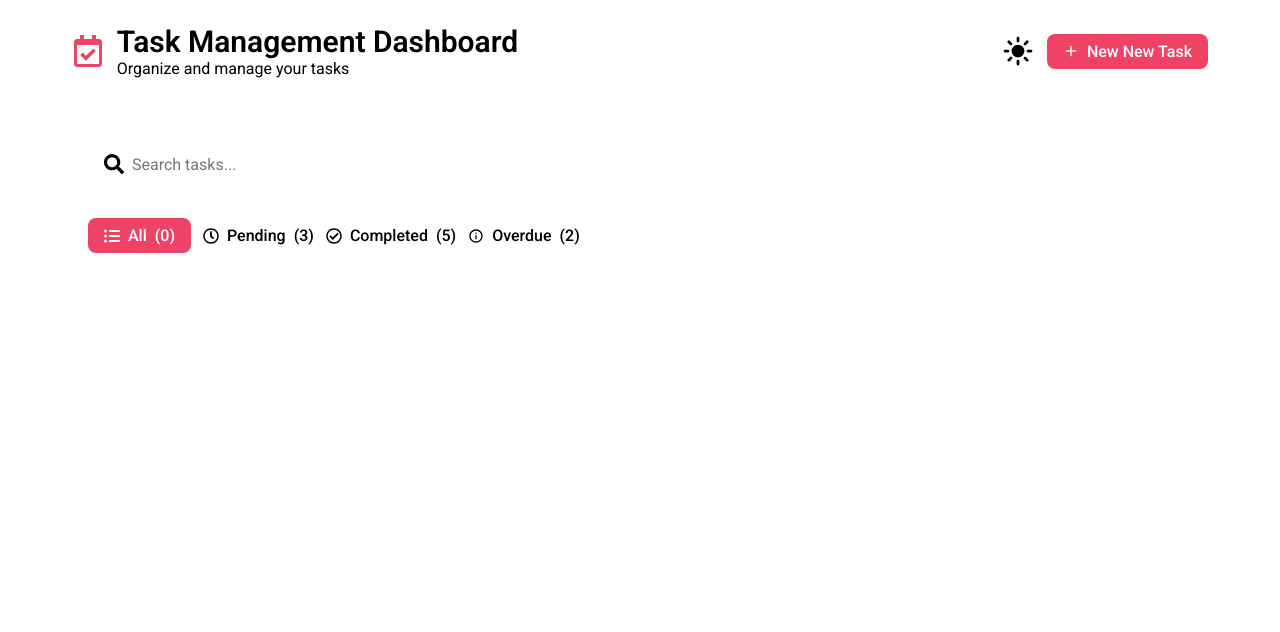
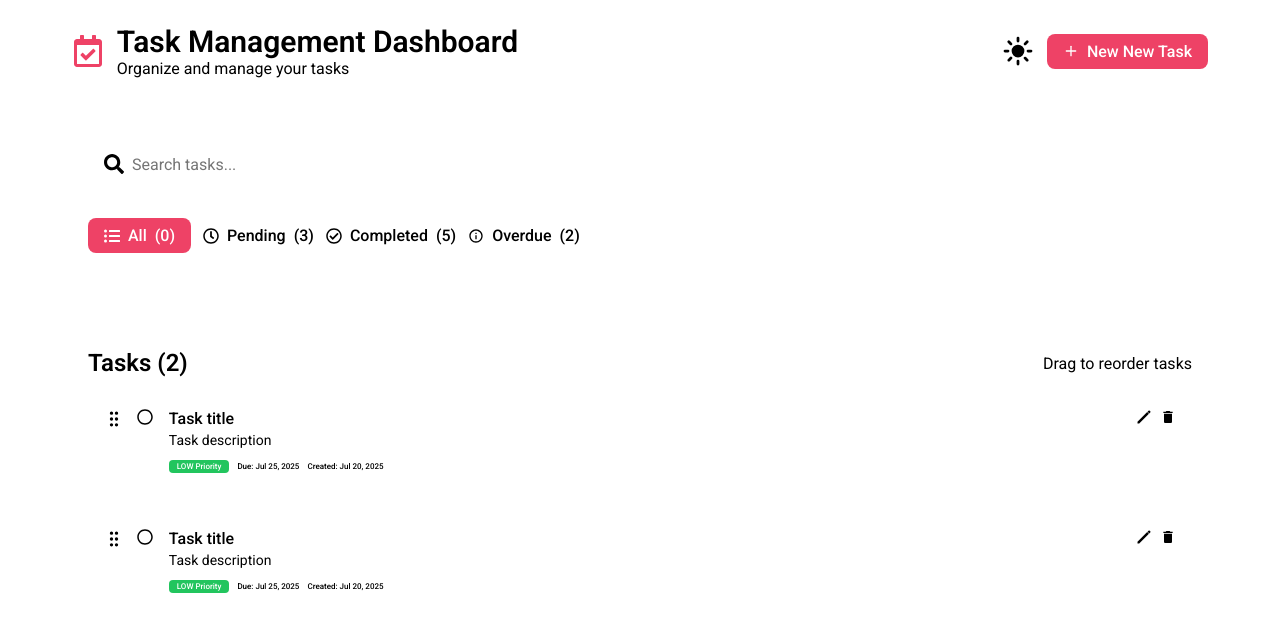
Before and after one commit to balikis-oyeleye/task-management-engineering-evaluation, a React (Vite) app: page / in a window 1280 px wide. Shown: the top 632 px of the page. Built offline with nearby package versions, Linux system fonts and the light colour scheme.

Commit message:
complete task design

```diff
--- a/src/App.tsx
+++ b/src/App.tsx
@@ -3,6 +3,7 @@ import Header from "./components/layout/header/header";
 import { useState } from "react";
 import Search from "./components/ui/search/search";
 import Filters from "./components/general/filters/filters";
+import Tasks from "./components/general/tasks/tasks";
 
 const App = () => {
   const [search, setSearch] = useState("");
@@ -16,6 +17,10 @@ const App = () => {
           <Search value={search} onChange={(e) => setSearch(e.target.value)} />
           <Filters active="all" onChange={() => {}} />
         </div>
+
+        <div className={styles.tasksWrapper}>
+          <Tasks />
+        </div>
       </main>
     </div>
   );
--- /dev/null
+++ b/src/components/general/tasks/task-item.module.css
@@ -0,0 +1,108 @@
+.taskItem {
+  display: flex;
+  flex-direction: column;
+  gap: 0.8rem;
+  background-color: var(--black-800);
+  padding: 1rem;
+  border-radius: 10px;
+  border: 1px solid var(--white-800);
+  margin-bottom: 1rem;
+  transition: box-shadow 0.2s ease;
+  position: relative;
+}
+
+.taskItem:hover {
+  box-shadow: 0 0 0 2px var(--primary);
+}
+
+@media (min-width: 640px) {
+  .taskItem {
+    flex-direction: row;
+    align-items: flex-start;
+  }
+}
+
+.dragHandle {
+  font-size: 1.25rem;
+  color: var(--white-800);
+  cursor: grab;
+}
+
+.content {
+  display: flex;
+  flex: 1;
+  gap: 1rem;
+  flex-direction: row;
+  align-items: flex-start;
+}
+
+@media (min-width: 640px) {
+  .content {
+    flex-direction: row;
+    align-items: flex-start;
+  }
+}
+
+.details {
+  display: flex;
+  flex-direction: column;
+  gap: 0.25rem;
+}
+
+.details h3 {
+  font-size: 1rem;
+  font-weight: 500;
+  color: var(--white);
+}
+
+.details p {
+  font-size: 0.875rem;
+  color: var(--white-800);
+}
+
+.duration {
+  display: flex;
+  flex-wrap: wrap;
+  gap: 0.5rem;
+  margin-top: 0.5rem;
+  font-size: 0.5rem;
+  color: var(--white-800);
+  align-items: center;
+  font-weight: 500;
+}
+
+.priority {
+  padding: 0.125rem 0.5rem;
+  border-radius: 4px;
+  font-weight: 500;
+  color: white;
+}
+
+.low {
+  background-color: #22c55e;
+}
+
+.medium {
+  background-color: #eab308;
+}
+
+.high {
+  background-color: #ef4444;
+}
+
+.actions {
+  position: absolute;
+  right: 1rem;
+  top: 1rem;
+  display: flex;
+  gap: 0.5rem;
+  flex-direction: row;
+}
+
+@media (min-width: 640px) {
+  .actions {
+    display: flex;
+    gap: 0.5rem;
+    flex-direction: row;
+  }
+}
--- /dev/null
+++ b/src/components/general/tasks/task-item.tsx
@@ -0,0 +1,57 @@
+import styles from "./task-item.module.css";
+import { TbGripVertical } from "react-icons/tb";
+import { FaRegCircle } from "react-icons/fa";
+import { IoIosCheckmarkCircle } from "react-icons/io";
+import Button from "../../ui/button/button";
+import { IoPencilSharp } from "react-icons/io5";
+import { MdDelete } from "react-icons/md";
+import type { TaskType } from "./type";
+
+const TaskItem = (task: TaskType) => {
+  const formatDate = (date: string) =>
+    new Date(date).toLocaleDateString(undefined, {
+      year: "numeric",
+      month: "short",
+      day: "numeric",
+    });
+
+  return (
+    <div className={styles.taskItem}>
+      <TbGripVertical className={styles.dragHandle} />
+
+      <div className={styles.content}>
+        <Button variant="text">
+          {task.status === "completed" ? (
+            <IoIosCheckmarkCircle />
+          ) : (
+            <FaRegCircle />
+          )}
+        </Button>
+
+        <div className={styles.details}>
+          <h3>{task.title}</h3>
+          <p>{task.description}</p>
+
+          <div className={styles.duration}>
+            <span className={`${styles.priority} ${styles[task.priority]}`}>
+              {task.priority.toUpperCase()} Priority
+            </span>
+            <span>Due: {formatDate(task.dueDate)}</span>
+            <span>Created: {formatDate(task.createdAt)}</span>
+          </div>
+        </div>
+      </div>
+
+      <div className={styles.actions}>
+        <Button variant="text">
+          <IoPencilSharp />
+        </Button>
+        <Button variant="text">
+          <MdDelete />
+        </Button>
+      </div>
+    </div>
+  );
+};
+
+export default TaskItem;
--- /dev/null
+++ b/src/components/general/tasks/tasks.module.css
@@ -0,0 +1,55 @@
+.header {
+  display: flex;
+  justify-content: space-between;
+  align-items: center;
+  flex-wrap: wrap;
+  gap: 1rem;
+}
+.header h2 {
+  font-size: 1rem;
+  font-weight: 600;
+  margin: 0;
+}
+
+.header p {
+  font-size: 0.875rem;
+  color: var(--white-800);
+  margin: 0;
+}
+
+.taskList {
+  display: flex;
+  flex-direction: column;
+  gap: 0.5rem;
+  margin-top: 1rem;
+}
+
+.emptyState {
+  display: flex;
+  flex-direction: column;
+  align-items: center;
+  justify-content: center;
+  height: 100%;
+  color: var(--white-800);
+  gap: 1rem;
+}
+
+@media (min-width: 640px) {
+  .header h2 {
+    font-size: 1.25rem;
+  }
+
+  .header p {
+    font-size: 0.875rem;
+  }
+}
+
+@media (min-width: 1024px) {
+  .header h2 {
+    font-size: 1.5rem;
+  }
+
+  .header p {
+    font-size: 1rem;
+  }
+}
--- /dev/null
+++ b/src/components/general/tasks/tasks.tsx
@@ -0,0 +1,56 @@
+import { FiPlus } from "react-icons/fi";
+import Button from "../../ui/button/button";
+import TaskItem from "./task-item";
+import styles from "./tasks.module.css";
+import { PiEmpty } from "react-icons/pi";
+
+const Tasks = () => {
+  const tasks = [
+    {
+      id: "unique-id",
+      title: "Task title",
+      description: "Task description",
+      status: "pending" as "pending" | "completed" | "canceled",
+      dueDate: "2025-07-25",
+      createdAt: "2025-07-20T10:00:00Z",
+      priority: "low" as "low" | "medium" | "high",
+    },
+    {
+      id: "uniqua-id",
+      title: "Task title",
+      description: "Task description",
+      status: "pending" as "pending" | "completed" | "canceled",
+      dueDate: "2025-07-25",
+      createdAt: "2025-07-20T10:00:00Z",
+      priority: "low" as "low" | "medium" | "high",
+    },
+  ];
+
+  return (
+    <div>
+      <div className={styles.header}>
+        <h2>Tasks (2)</h2>
+        {tasks.length !== 0 && <p>Drag to reorder tasks</p>}
+      </div>
+      <div className={styles.taskList}>
+        {tasks.map((task) => (
+          <TaskItem key={task.id} {...task} />
+        ))}
+
+        {tasks.length === 0 && (
+          <div className={styles.emptyState}>
+            <PiEmpty size={48} />
+            <h3>No tasks found</h3>
+            <p>You don't have any tasks yet.Create a new task!</p>
+            <Button>
+              <FiPlus size={16} />
+              <span>New New Task</span>
+            </Button>
+          </div>
+        )}
+      </div>
+    </div>
+  );
+};
+
+export default Tasks;
--- /dev/null
+++ b/src/components/general/tasks/type.ts
@@ -0,0 +1,9 @@
+export type TaskType = {
+  id: string;
+  title: string;
+  description: string;
+  status: "pending" | "completed" | "canceled";
+  dueDate: string;
+  createdAt: string;
+  priority: "low" | "medium" | "high";
+};
--- a/src/styles/app.module.css
+++ b/src/styles/app.module.css
@@ -12,10 +12,12 @@
   margin-bottom: 2rem;
 }
 
-.searchAndFilters {
+.searchAndFilters,
+.tasksWrapper {
   background-color: var(--black-800);
   border-radius: 8px;
   padding: 2rem 1rem;
+  margin-bottom: 2rem;
 }
 
 @media (min-width: 640px) {
```
